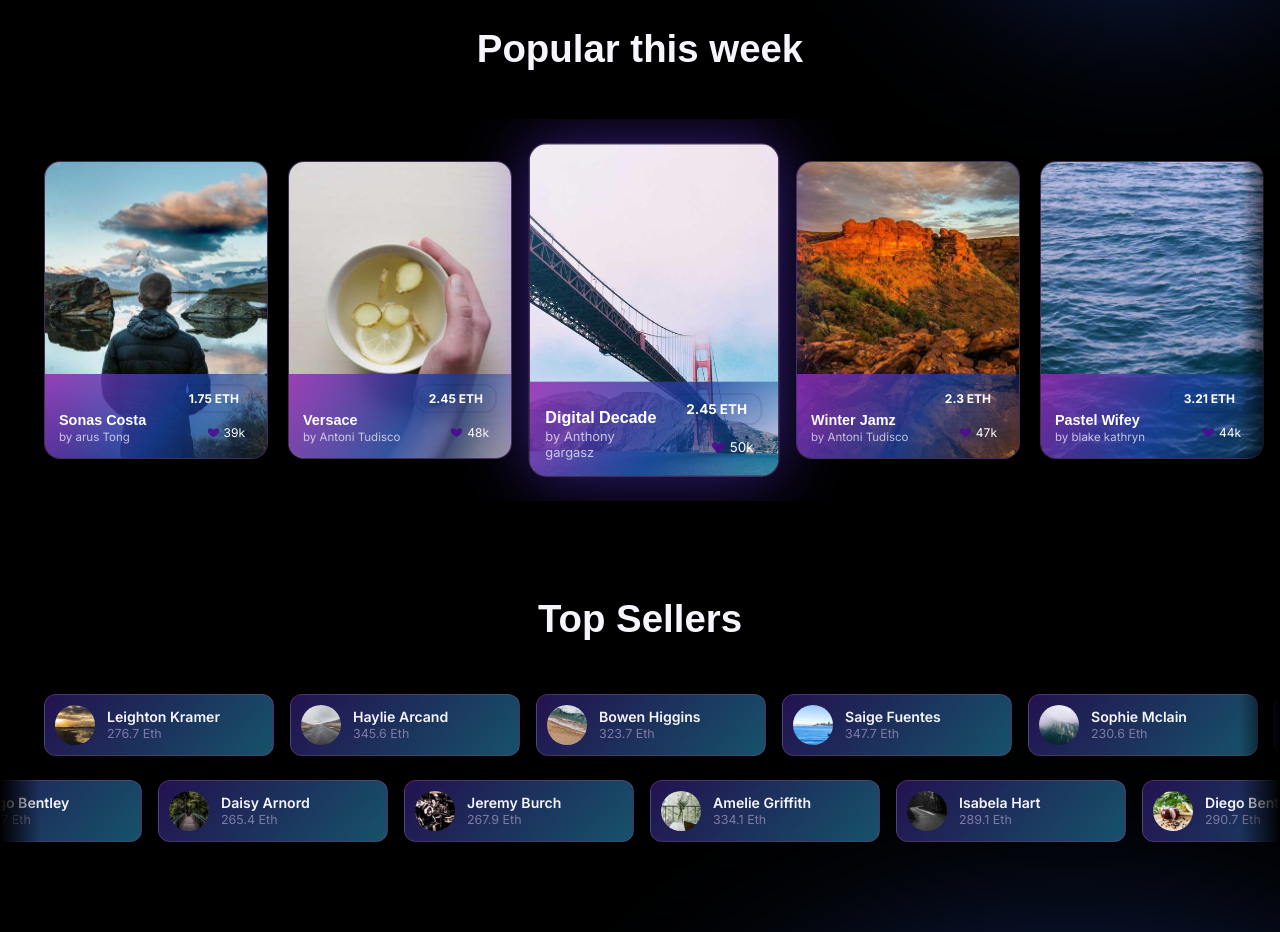
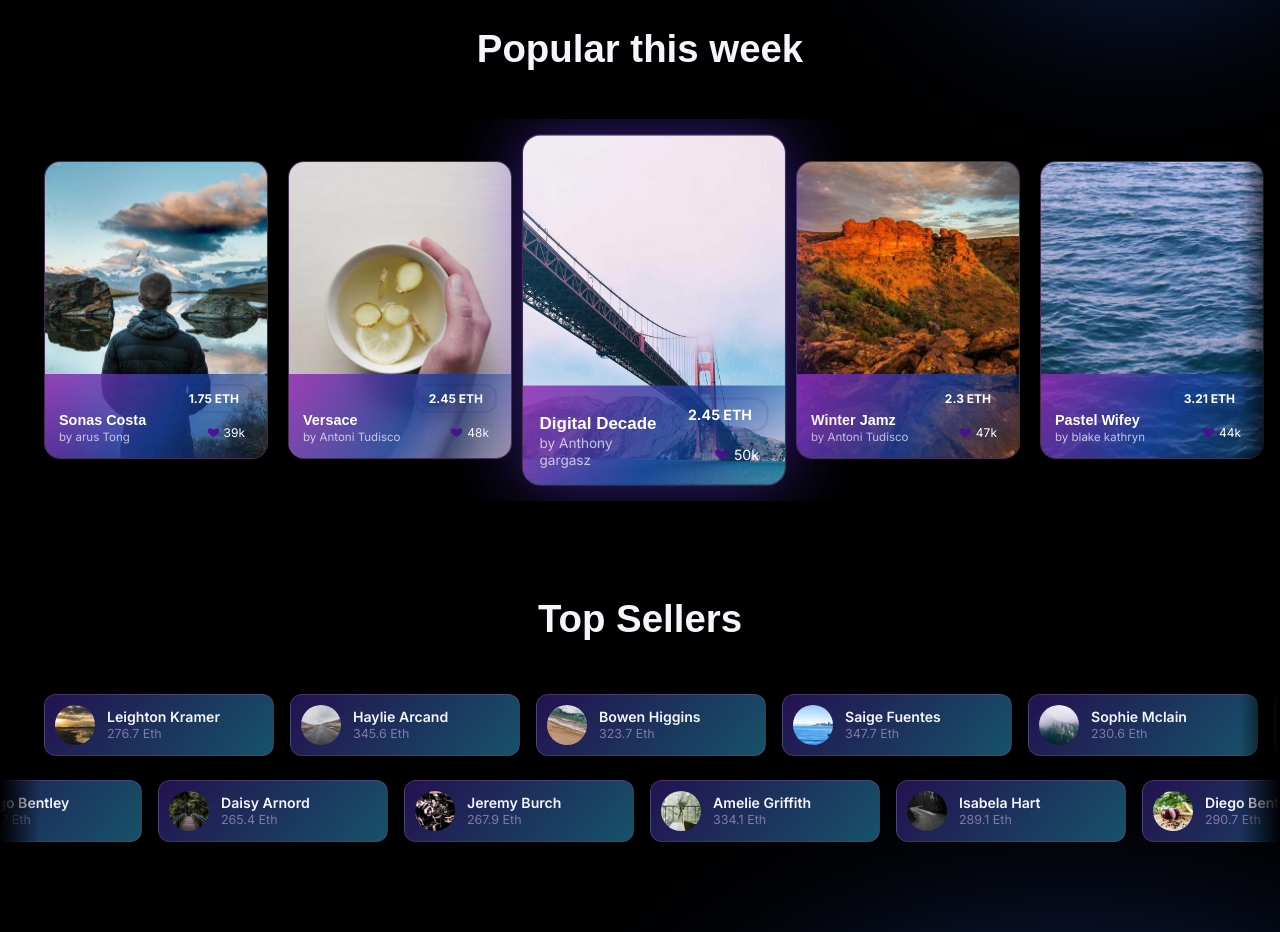
Before and after one commit to LIKESTEM/UI-Challenge-One, a React (Vite) app: page / in a window 1280 px wide. Shown: the part 1020-1952 px from the top of the page. Built offline with nearby package versions, Linux system fonts and the light colour scheme.

Commit message:
enlarged the centered ArtworkCard

```diff
--- a/src/components/PopularWeek/PopularWeek.module.css
+++ b/src/components/PopularWeek/PopularWeek.module.css
@@ -34,7 +34,7 @@
 }
 
 .centered {
-  transform: scale(1.12);
+  transform: scale(1.18);
   z-index: 2;
   box-shadow: 0 0 60px 0px #6a3bff80;
   margin: 10px;
```
